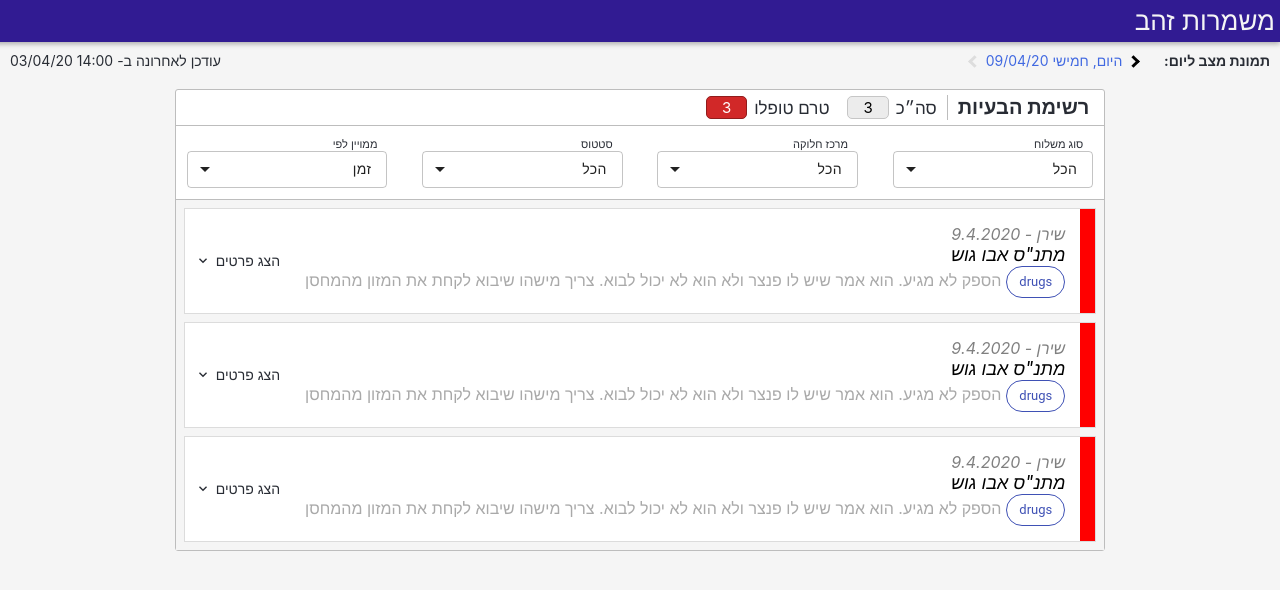
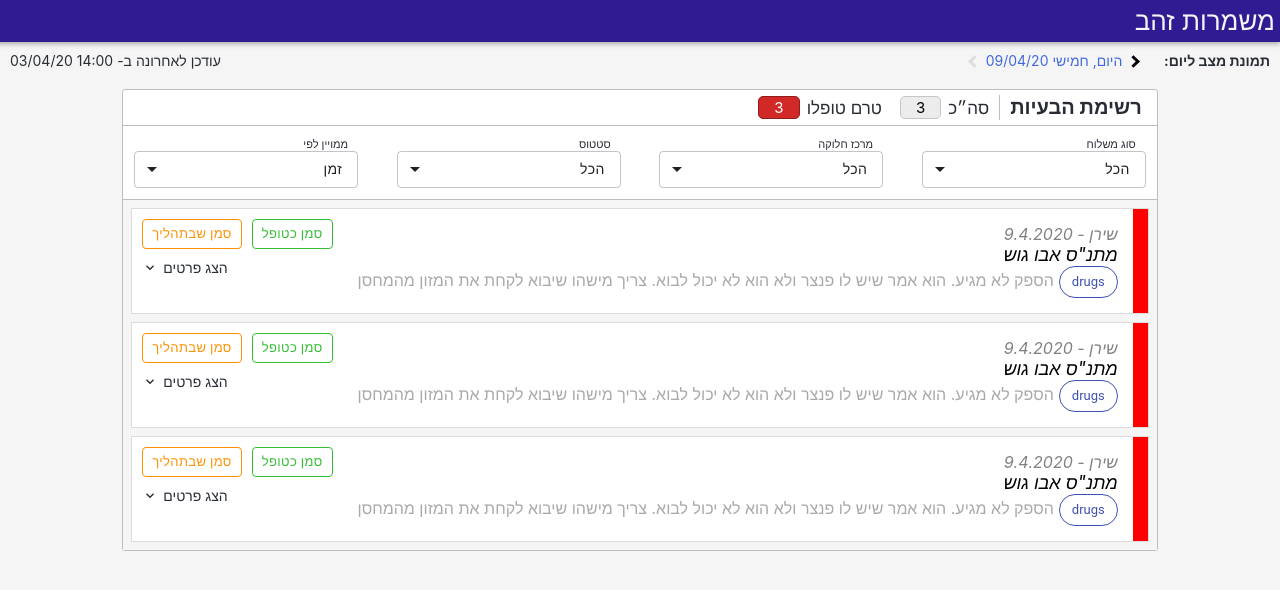
Before and after one commit to sagilaufer1992/guardians-of-the-golden-age, a React (Create React App) app in the folder FE/: page / in a window 1280 px wide. Shown: the top 590 px of the page. Built offline with nearby package versions, Linux system fonts and the light colour scheme.

Commit message:
add status buttons

```diff
--- a/FE/src/Components/Fault.scss
+++ b/FE/src/Components/Fault.scss
@@ -42,6 +42,27 @@
         margin: 0 0 0 5px;
       }
     }
+    .left-side {
+      display: flex;
+      flex-direction: column;
+      .change-status {
+        margin: 5px 5px;
+        .button {
+          margin: 5px;
+          &.Todo {
+            color: red;
+            border-color: red;
+          }
+          &.InProgress {
+            color: rgb(255, 145, 0);
+            border-color: rgb(255, 145, 0);
+          }
+          &.Complete {
+            color: rgb(53, 190, 53);
+            border-color: rgb(53, 190, 53);
+          }
+        }
+      }
       .show-history {
         display: flex;
         flex-direction: row-reverse;
@@ -55,3 +76,4 @@
       }
     }
   }
+}
--- a/FE/src/Components/Fault.tsx
+++ b/FE/src/Components/Fault.tsx
@@ -3,6 +3,7 @@ import "./Fault.scss";
 import React, { useState } from "react";
 import classnames from "classnames";
 import Chip from "@material-ui/core/Chip";
+import Button from "@material-ui/core/Button";
 import FaultChat from "./FaultChat";
 import { MdKeyboardArrowDown, MdKeyboardArrowUp } from "react-icons/md";
 import FaultDetails from "./FaultDetails";
@@ -10,6 +11,12 @@ import FaultDetails from "./FaultDetails";
 interface Props {
   fault: Fault;
   onFaultClick?: () => void;
+  onChangeStatus: (status: FaultStatus, id: string) => void;
+}
+
+interface ButtonProps {
+  onChangeStatus: (status: FaultStatus) => void;
+  status: FaultStatus;
 }
 
 export default React.memo(function Fault(props: Props) {
@@ -22,7 +29,12 @@ export default React.memo(function Fault(props: Props) {
     distributionCenter,
     content,
     date,
+    id,
   } = props.fault;
+
+  function _onChangeStatus(status: FaultStatus) {
+    props.onChangeStatus(status, id);
+  }
 
   return (
     <>
@@ -44,7 +56,19 @@ export default React.memo(function Fault(props: Props) {
               <span>{content}</span>
             </div>
           </div>
-          <div className="show-history" onClick={() => setIsDetailsOpen(!isDetailsOpen)}          >
+          <div className="left-side">
+            <div className="change-status">
+              {status === "Complete" && <StateButton status="Todo" onChangeStatus={_onChangeStatus} />}
+              {status === "Todo" && <>
+                <StateButton status="Complete" onChangeStatus={_onChangeStatus} />
+                <StateButton status="InProgress" onChangeStatus={_onChangeStatus} />
+              </>}
+              {status === "InProgress" && <>
+                <StateButton status="Complete" onChangeStatus={_onChangeStatus} />
+                <StateButton status="Todo" onChangeStatus={_onChangeStatus} />
+              </>}
+            </div>
+            <div className="show-history" onClick={() => setIsDetailsOpen(!isDetailsOpen)}>
               {isDetailsOpen ? (
                 <>
                   <MdKeyboardArrowUp className="expander-arrow" />
@@ -59,7 +83,20 @@ export default React.memo(function Fault(props: Props) {
             </div>
           </div>
         </div>
+      </div>
       {isDetailsOpen && <FaultDetails fault={props.fault} />}
     </>
   );
 });
+
+function StateButton({ onChangeStatus, status }: ButtonProps) {
+  const label = status === "Todo" ? "החזר ללא טופל" :
+    status === "Complete" ? "סמן כטופל" : "סמן שבתהליך";
+
+  return <Button className={classnames("button", status)}
+    onClick={() => onChangeStatus(status)}
+    variant="outlined"
+    size="small">
+    {label}
+  </Button>
+}
--- a/FE/src/Components/FaultsArea.tsx
+++ b/FE/src/Components/FaultsArea.tsx
@@ -60,6 +60,11 @@ export default function FaultsArea(props: Props) {
         }
     }
 
+    function _onChangeStatus(status: FaultStatus, id: string) {
+        const index = faults.findIndex(fault => fault.id === id);
+        console.log("area", status, id, index);
+    }
+
     return <div className="faults-area">
         <div className="faults-area-header">
             <div className="label">
@@ -83,7 +88,7 @@ export default function FaultsArea(props: Props) {
                 לא נמצאו תקלות
             </div>}
             {faults.map(fault => <div key={fault.id}>
-                <Fault fault={fault} />
+                <Fault fault={fault} onChangeStatus={_onChangeStatus}/>
             </div>)}
         </div>
     </div>
--- a/FE/src/Components/Select.tsx
+++ b/FE/src/Components/Select.tsx
@@ -27,16 +27,24 @@ export default function Select({ onChange, value, title, options }: Props) {
         onChange(v);
     }
 
+    function _handleOpen(e: React.MouseEvent<HTMLButtonElement>) {
+        setAnchorEl(e.currentTarget);
+    }
+
+    function _handleClose() {
+        setAnchorEl(null);
+    }
+
     return <div className="select-group">
         <div className="select-label">{title}</div>
-        <Button className="select" variant="outlined" color="default" onClick={(event) => setAnchorEl(event.currentTarget)}>
+        <Button className="select" variant="outlined" color="default" onClick={_handleOpen}>
             {getLabel(options, value)}
             <ArrowIcon />
         </Button>
         <Menu anchorEl={anchorEl}
             keepMounted
             open={Boolean(anchorEl)}
-            onClose={() => setAnchorEl(null)}>
+            onClose={_handleClose}>
             {options.map(({ value, label }) => <MenuItem key={value} value={value} onClick={() => _onChange(value)}>
                 {label}
             </MenuItem>)}
--- a/FE/src/types/fault.d.ts
+++ b/FE/src/types/fault.d.ts
@@ -5,8 +5,10 @@ interface Fault {
   distributionCenter: string;
   content: string;
   category: "food" | "drugs" | "other";
-  status: "Todo" | "InProgress" | "Complete";
+  status: FaultStatus;
 }
+
+type FaultStatus = "Todo" | "InProgress" | "Complete";
 
 interface UserInfo {
   name: string;
```
Lines whose indentation alone changed are shown as unchanged.
